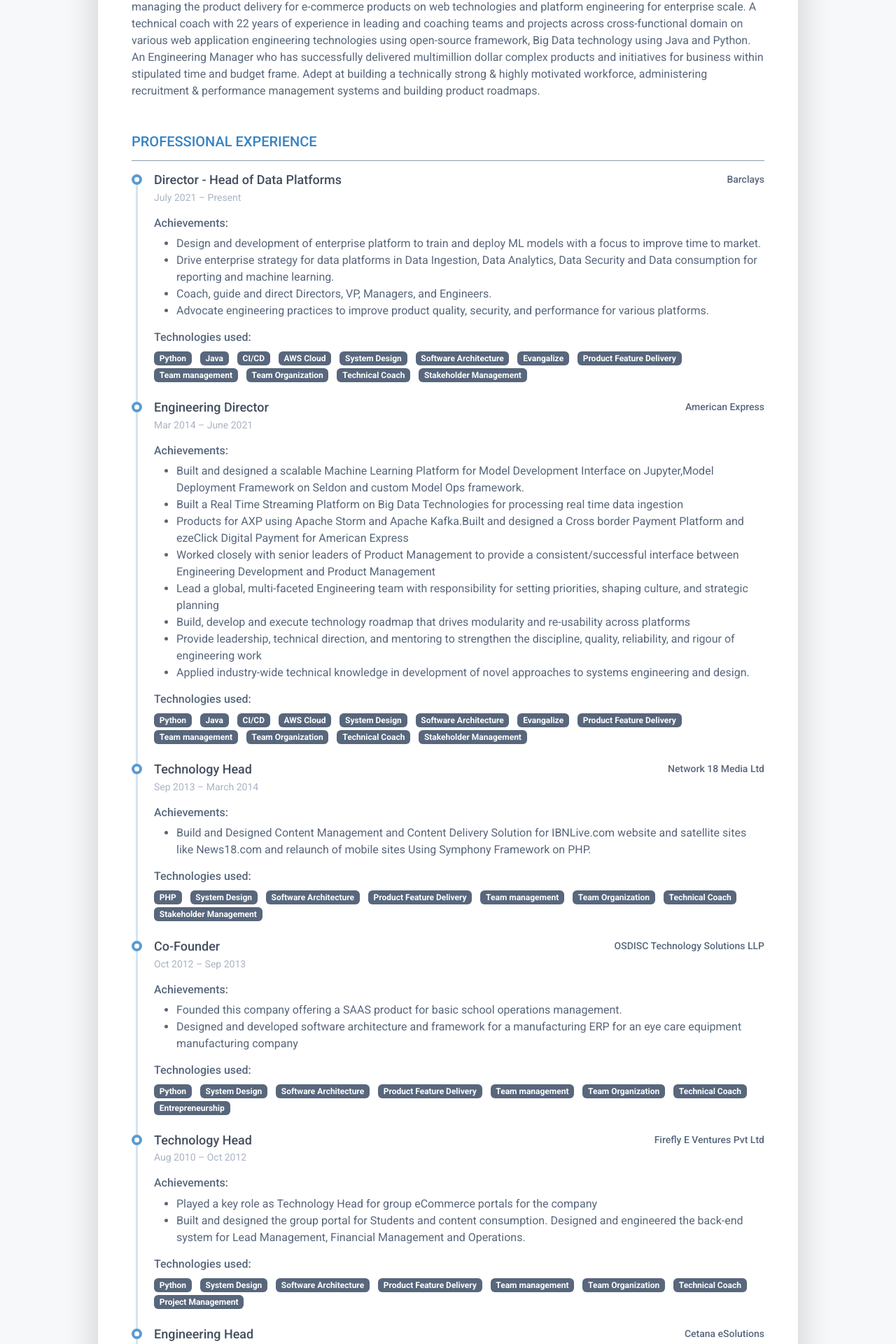
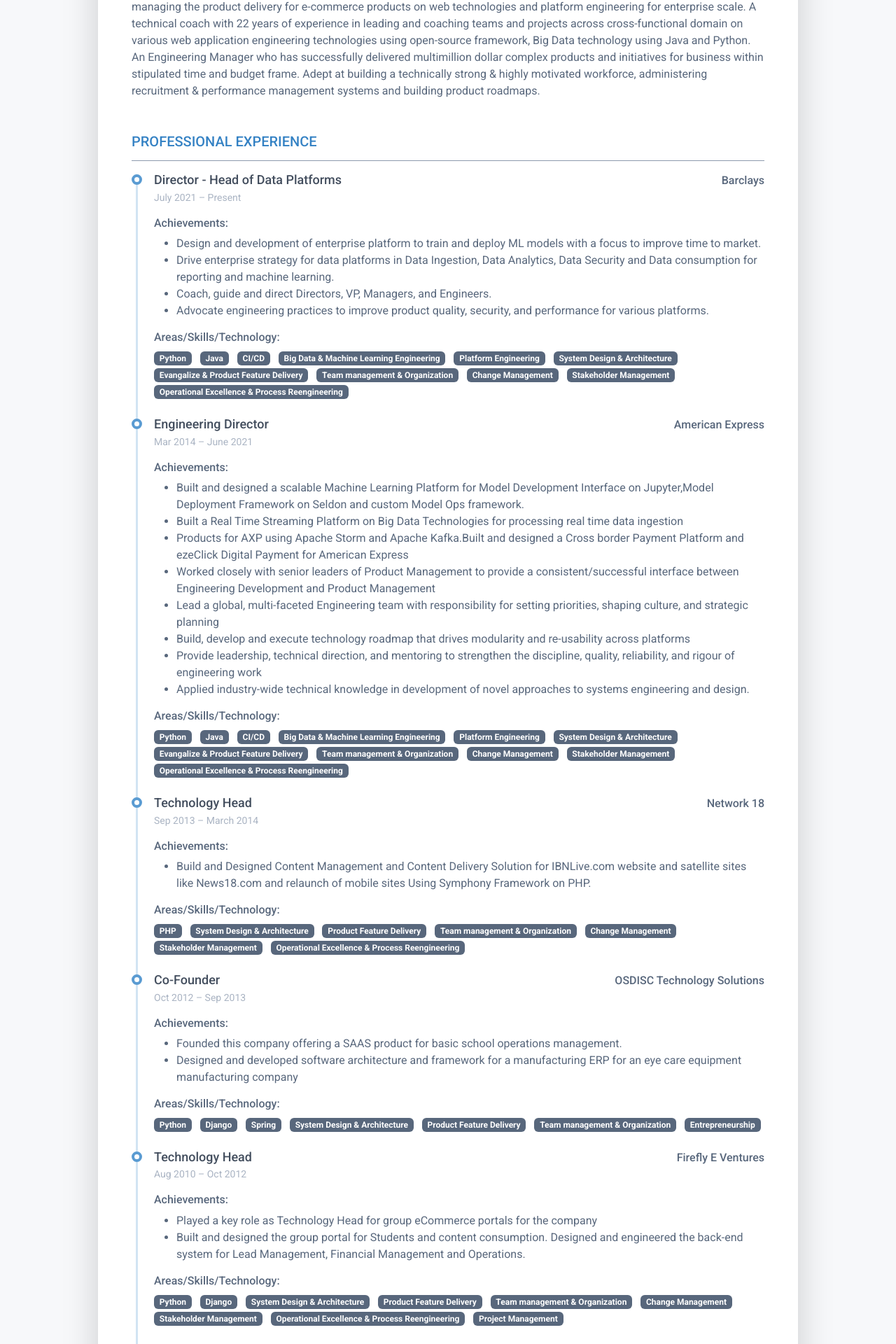
Before and after one commit to anishkavil/anishkavil.github.io, a Jekyll site: the page built from resume.html, in a window 1280 px wide. Shown: the part 446-2366 px from the top of the page at 70% size. Built offline with Jekyll 4.4.1, drawn with Linux system fonts in a browser that asks for light colours; nearby versions of some CDN libraries; library files that are not in the unit come from our copies; some of the changed text lies outside the part shown.

Commit message:
Made Changes in the CompanyName text and modified the resume skills and experience

```diff
--- a/_data/resume.yml
+++ b/_data/resume.yml
@@ -25,17 +25,16 @@
       - Python
       - Java
       - CI/CD
-      - AWS Cloud
-      - System Design
-      - Software Architecture
-      - Evangalize
-      - Product Feature Delivery
+      - Big Data & Machine Learning Engineering
+      - Platform Engineering
+      - System Design & Architecture
+      - Evangalize & Product Feature Delivery
 
     leadership          :
-      - Team management
-      - Team Organization
-      - Technical Coach
+      - Team management & Organization
+      - Change Management
       - Stakeholder Management
+      - Operational Excellence & Process Reengineering
 
   - companyname         : American Express
     designation         : Engineering Director
@@ -54,18 +53,17 @@
       - Python
       - Java
       - CI/CD
-      - AWS Cloud
-      - System Design
-      - Software Architecture
-      - Evangalize
-      - Product Feature Delivery
+      - Big Data & Machine Learning Engineering
+      - Platform Engineering
+      - System Design & Architecture
+      - Evangalize & Product Feature Delivery
 
     leadership          :
-      - Team management
-      - Team Organization
-      - Technical Coach
+      - Team management & Organization
+      - Change Management
       - Stakeholder Management
-  - companyname         : Network 18 Media Ltd
+      - Operational Excellence & Process Reengineering
+  - companyname         : Network 18
     designation         : Technology Head
     duration            : Sep 2013 – March 2014
     roledescription     :
@@ -74,16 +72,15 @@
                           ]
     technology          :
       - PHP
-      - System Design
-      - Software Architecture
+      - System Design & Architecture
       - Product Feature Delivery
 
     leadership          :
-      - Team management
-      - Team Organization
-      - Technical Coach
+      - Team management & Organization
+      - Change Management
       - Stakeholder Management
-  - companyname         : OSDISC Technology Solutions LLP
+      - Operational Excellence & Process Reengineering
+  - companyname         : OSDISC Technology Solutions
     designation         : Co-Founder
     duration            : Oct 2012 – Sep 2013
     roledescription     :
@@ -92,15 +89,14 @@
                           ]
     technology          :
       - Python
-      - System Design
-      - Software Architecture
+      - Django
+      - Spring
+      - System Design & Architecture
       - Product Feature Delivery
     leadership          :
-      - Team management
-      - Team Organization
-      - Technical Coach
+      - Team management & Organization
       - Entrepreneurship
-  - companyname         : Firefly E Ventures Pvt Ltd
+  - companyname         : Firefly E Ventures
     designation         : Technology Head
     duration            : Aug 2010 – Oct 2012
     roledescription     :
@@ -110,13 +106,14 @@
                           ]
     technology          :
       - Python
-      - System Design
-      - Software Architecture
+      - Django
+      - System Design & Architecture
       - Product Feature Delivery
     leadership          :
-      - Team management
-      - Team Organization
-      - Technical Coach
+      - Team management & Organization
+      - Change Management
+      - Stakeholder Management
+      - Operational Excellence & Process Reengineering
       - Project Management
   - companyname         : Cetana eSolutions
     designation         : Engineering Head
@@ -126,13 +123,12 @@
                           ]
     technology          :
       - Java
-      - System Design
-      - Software Architecture
+      - System Design & Architecture
       - Product Feature Delivery
     leadership          :
-      - Team management
-      - Team Organization
-      - Technical Coach
+      - Team management & Organization
+      - Stakeholder Management
+      - Operational Excellence & Process Reengineering
       - Project Management
   - companyname         : Gulf Business Machines (GBM)
     designation         : Solution Architect
@@ -141,13 +137,12 @@
     accomplishments     : ['Design and Implemented solution architecture for email archival for a Major International Airline’s company.'
                           ]
     technology          :
-      - System Design
-      - Software Architecture
+      - System Design & Architecture
       - Product Feature Delivery
     leadership          :
       - Project Management
       - Pre Sales
-  - companyname         : Birlasoft Limited
+  - companyname         : Birlasoft
     designation         : Lead Programmer
     duration            : September 2002-Jan 2008
     roledescription     :
@@ -195,18 +190,18 @@
 accomplishments         :
   - name                : Chairman's Award
     organization        : American Express
-    description         : Awareded for Machine Learning Platform in 2017 at American Express
+    description         : Awarded for developing and evangelizing Machine Learning Platform in 2017 at American Express
   - name                : Employee of the Year
     organization        : Birlasoft
-    description         : Awarded for Team growth and Technical Project Management and Account acquisition and Delivery in 2005 at Birlasoft
+    description         : Awarded for Team growth and Technical Project Management and Account acquisition and project delivery in 2005 at Birlasoft
   - name                : Best E commerce solution
     organization        : Cybernet Software Systems
-    description         : Awarded for Best E Commerce project built for B2B Solution at Lotus Beacon Conference 2000
+    description         : Awarded for Best E Commerce project developed on web for B2B Solution at Lotus Beacon Conference 2000
 programminglanguages     :
   - name                : Python
-    proficiency         : 'width:95%'
+    proficiency         : 'width:90%'
   - name                : Java
-    proficiency         : 'width:90%'
+    proficiency         : 'width:60%'
 tools                   :
   - name                : Django
     proficiency         : 'width:95%'
@@ -214,19 +209,21 @@
     proficiency         : 'width:90%'
   - name                : Docker
     proficiency         : 'width:85%'
-  - name                : Kubernetes
-    proficiency         : 'width:25%'
-  - name                : Djenkins
-    proficiency         : 'width:95%'
-  - name                : Posix shell
+  - name                : 'Automation/CI/CD/Configuration Management'
     proficiency         : 'width:95%'
 leadershipskills        :
-  - name                : Team Management
+  - name                : Team management & Organization
     proficiency         : 'width:95%'
-  - name                : Team Organization
+  - name                : Change Management
     proficiency         : 'width:90%'
   - name                : People Management
     proficiency         : 'width:90%'
+  - name                : Stakeholder Management
+    proficiency         : 'width:90%'
+  - name                : Operational Excellence
+    proficiency         : 'width:75%'
+  - name                : Process Reengineering
+    proficiency         : 'width:75%'
 checkthis               : ['Acco1',
                           'Accom2',
                           'Accom3']
--- a/_includes/workexperience.html
+++ b/_includes/workexperience.html
@@ -17,7 +17,7 @@
         {% endfor%}
         </ul>
 
-        <h4 class="resume-timeline-item-desc-heading font-weight-bold">Technologies used:</h4>
+        <h4 class="resume-timeline-item-desc-heading font-weight-bold">Areas/Skills/Technology:</h4>
         <ul class="list-inline">
           {% for tu in workexperience.technology %}
             <li class="list-inline-item"><span class="badge bg-secondary badge-pill">{{ tu }}</span></li>
```
Also changed, not shown: assets/css/pillar-2.css.
